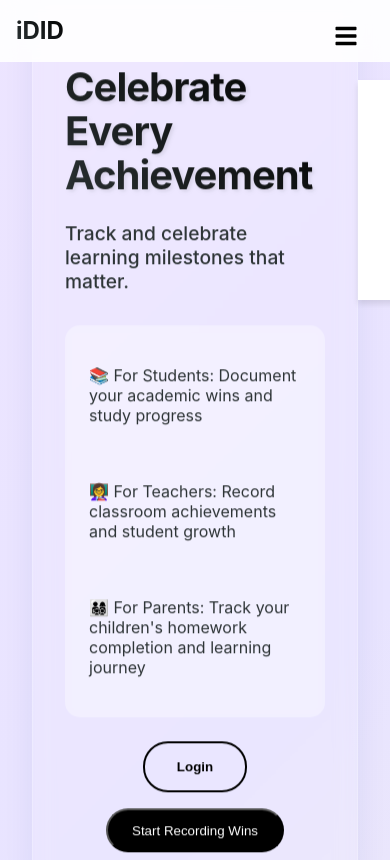
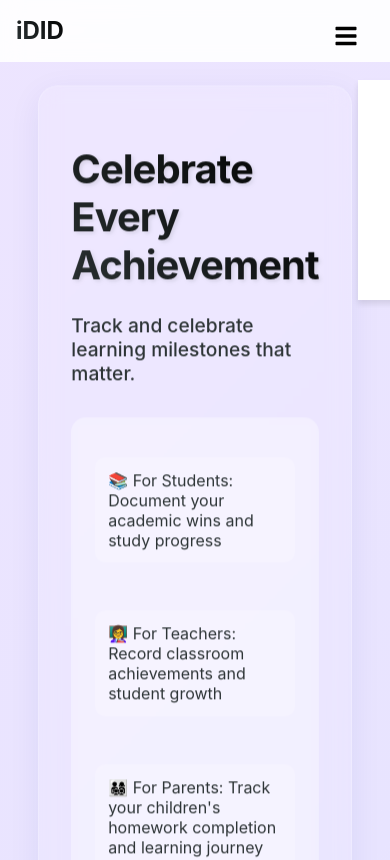
Before and after one commit to nig3l/iDID, a React (Create React App) app in the folder frontend/: page / in a window 390 px wide. Shown: the top 860 px of the page. Built offline with nearby package versions, Linux system fonts and the light colour scheme.

Commit message:
landing page styling

```diff
--- a/frontend/src/components/Pages/LandingPage.css
+++ b/frontend/src/components/Pages/LandingPage.css
@@ -4,6 +4,8 @@
   align-items: center;
   min-height: calc(100vh - 80px);
   padding: 2rem;
+  max-width: 1440px;
+  margin: 0 auto;
 }
 
 
@@ -13,6 +15,8 @@
     animation: gradient 15s ease infinite;
     min-height: 100vh;
     padding: 0 2rem;
+    position: relative;
+    overflow-x: hidden;
 }
 
 @keyframes gradient {
@@ -27,7 +31,7 @@
 }
 
 .main-tagline {
-  font-size: 1.3rem;
+  font-size: clamp(1rem, 3vw, 1.3rem);
   font-weight: 500;
   margin-bottom: 2rem;
   color: #2D3436;
@@ -39,26 +43,37 @@
   border-radius: 15px;
   backdrop-filter: blur(5px);
   display: grid;
-  gap: 1.5rem;
+  gap: 1rem;
   margin: 1.5rem 0;
 }
 
 .audience-benefits p {
   margin: 1rem 0;
-  font-size: 1.1rem;
+  font-size: clamp(0.9rem, 2vw, 1.1rem);
   display: flex;
   align-items: center;
   gap: 1rem;
   color: #2D3436;
+  padding: 1rem;
+  background: rgba(255, 255, 255, 0.2);
+  border-radius: 10px;
+  transition: transform 0.3s ease;
+}
+
+.audience-benefits p:hover {
+  transform: translateX(10px);
 }
 
 
   .cta-button {
     background: #000;
     color: white !important;
-    padding: 0.8rem 1.5rem;
+    padding: clamp(0.8rem, 2vw, 1rem) clamp(1.5rem, 3vw, 2rem);
     border-radius: 25px;
     transition: transform 0.3s ease;
+    font-size: clamp(0.9rem, 2vw, 1rem);
+    white-space: nowrap;
+    min-width: 150px;
   }
 
   .cta-button:hover {
@@ -69,13 +84,14 @@
   .text-content {
     max-width: 800px;
     width: 100%;
-    padding: 2rem;
+    padding: 3rem;
     background: rgba(255, 255, 255, 0.1);
     backdrop-filter: blur(10px);
     border-radius: 20px;
     box-shadow: 0 8px 32px 0 rgba(31, 38, 135, 0.07);
     border: 1px solid rgba(255, 255, 255, 0.18);
     animation: float 2s ease-in-out infinite;
+    transition: all 0.3s ease;
 
 }
 
@@ -87,8 +103,8 @@
 
 
   .text-content h1 {
-    font-size: 3.5rem;
-    line-height: 1.1;
+    font-size: clamp(2rem, 5vw, 3.5rem);
+    line-height: 1.2;
     margin-bottom: 1.5rem;
     background: linear-gradient(45deg, #2D3436, #000000);
     -webkit-background-clip: text;
@@ -100,20 +116,25 @@
 
 
   .cta-section {
-    margin-top: 1.5rem;
+    margin-top: 2rem;
     display: flex;
-    gap: 5rem;
+    gap: clamp(1rem, 3vw, 2rem);
+    flex-wrap: wrap;
+    justify-content: center;
   }
 
 
   .primary-button, .secondary-button {
-    padding: 1rem 2rem;
+    padding: clamp(0.8rem, 2vw, 1rem) clamp(1.5rem, 3vw, 2rem);
     border-radius: 25px;
     font-weight: 600;
     cursor: pointer;
     transition: all 0.3s ease;
     position: relative;
     overflow: hidden;
+    font-size: clamp(0.9rem, 2vw, 1rem);
+    white-space: nowrap;
+    min-width: 150px;
 }
 
 
@@ -162,6 +183,13 @@
     cursor: pointer;
     font-size: 1.5rem;
     z-index: 100;
+  }
+
+  @media (max-width: 1024px) {
+    .text-content {
+      padding: 2rem;
+      margin: 1rem;
+    }
   }
 
   @media (max-width: 768px) {
@@ -223,6 +251,21 @@
       flex-direction: column;
       gap: 1rem;
       align-items: center;
+      width: 100%;
+    }
+
+    .cta-button, .secondary-button {
+      width: 100%;
+      text-align: center;
+    }
+
+    .landing-content {
+      padding: 1rem;
+      margin-top: 60px;
+    }
+
+    .text-content {
+      padding: 1.5rem;
     }
   }
 
@@ -233,6 +276,15 @@
 
     .text-content h1 {
       font-size: 2.5rem;
+    }
+
+    .audience-benefits p {
+      font-size: 0.9rem;
+      padding: 0.8rem;
+    }
+
+    .text-content {
+      padding: 1rem;
     }
   }
 
@@ -255,3 +307,13 @@
         padding: 2rem;
     }
   }
+
+  @media (prefers-reduced-motion: reduce) {
+    .landing-container {
+      animation: none;
+    }
+
+    .audience-benefits p:hover {
+      transform: none;
+    }
+  }
```
